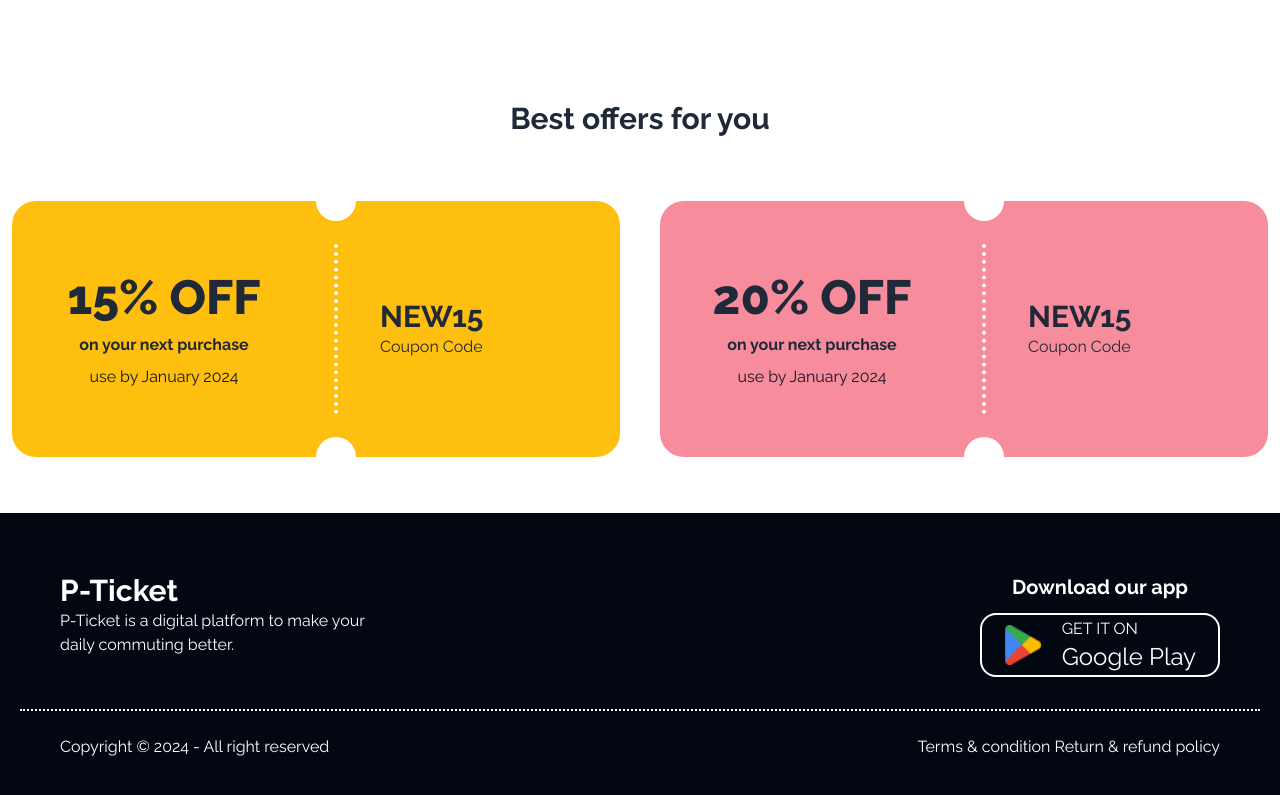
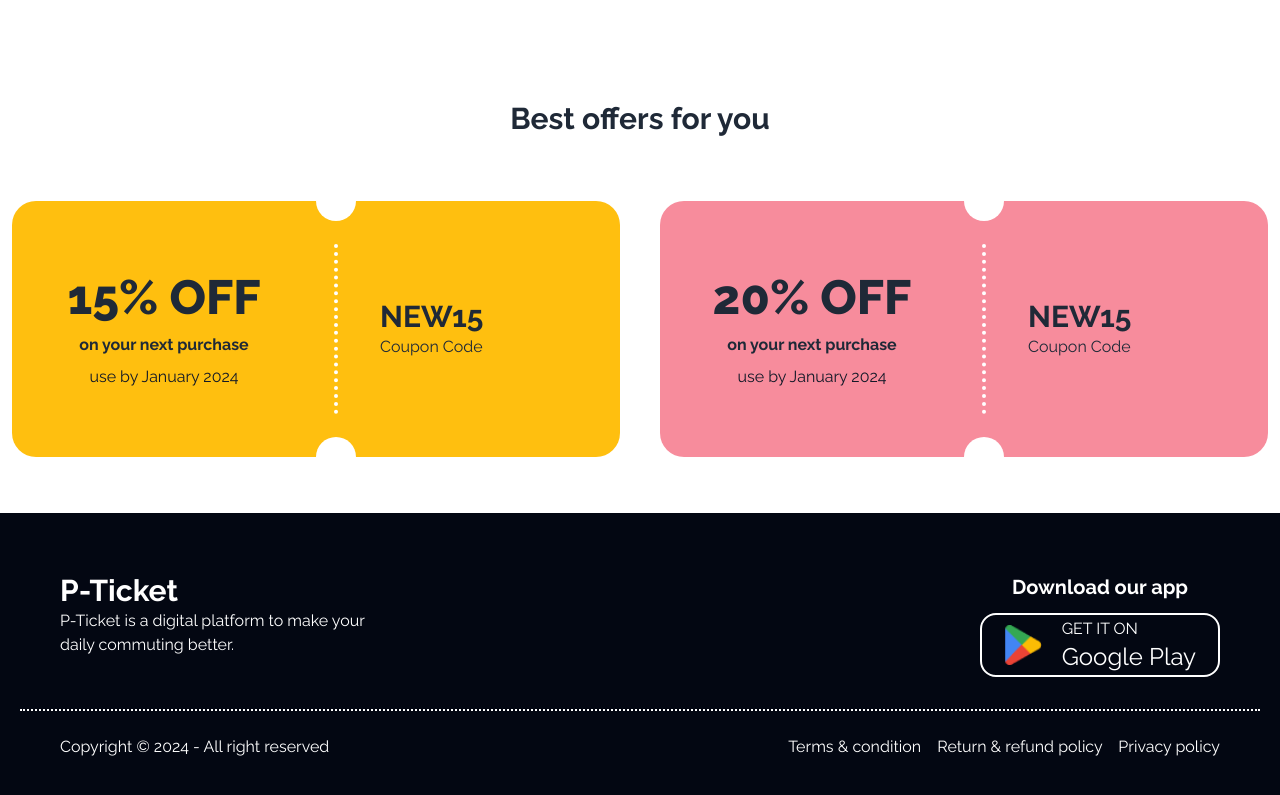
Before and after one commit to zahid-hasan0/Smart-Bus-ticketing, a plain HTML site: page index.html in a window 1280 px wide. Shown: the part 927-1722 px from the top of the page. Drawn offline with nearby package versions, Linux system fonts and the light colour scheme.

Commit message:
update footer section

```diff
--- a/index.html
+++ b/index.html
@@ -212,10 +212,10 @@
 
             <div class=" mt-6  max-w-7xl mx-auto h-full w-full px-10 flex flex-col lg:flex-row justify-between">
               <p>Copyright © 2024 - All right reserved</p>
-              <nav>
+              <nav class="space-x-3" >
                 <a href="">Terms & condition</a>
                 <a href="">Return & refund policy</a>
-                <a href="Privacy policy"></a>
+                <a href="">Privacy policy</a>
               </nav>
             </div>
 
```
